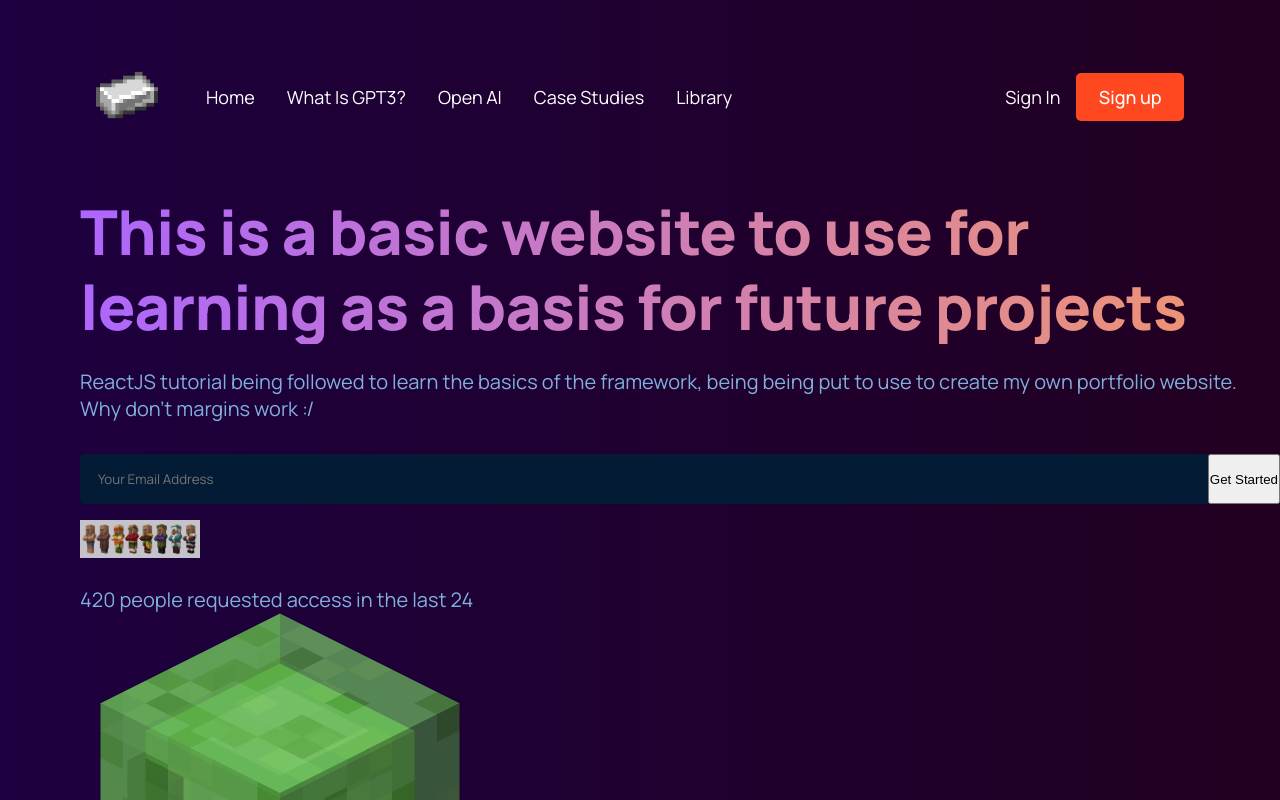
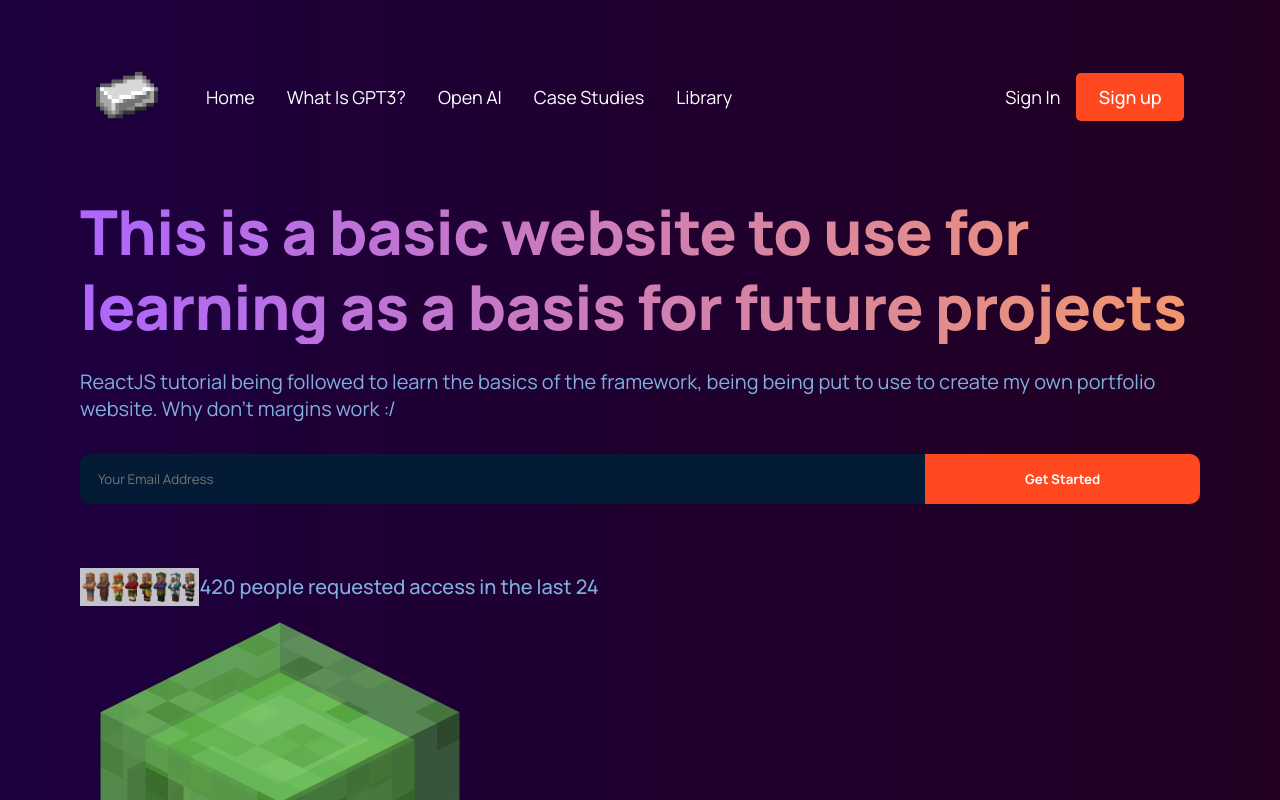
Before and after one commit to DRusetsk/React-1, a React (Create React App) app: page / in a window 1280 px wide. Shown: the top 800 px of the page. Built offline with nearby package versions, Linux system fonts and the light colour scheme.

Commit message:
Update header.css

```diff
--- a/src/containers/header/header.css
+++ b/src/containers/header/header.css
@@ -10,6 +10,7 @@
     align-items: flex-start;
     flex-direction: column;
     margin-left: 5rem;
+    margin-right: 5rem;
 }
 
 .gpt3__header-content h1{
@@ -44,16 +45,52 @@
     color: #fff;
 
     background:var(--color-footer);
-    border-radius: 5px 0 0 5px;
+    border-top-left-radius: 10px;
+    border-bottom-left-radius: 10px;
     font-family: var(--font-family);
     font-size: 20x;
     line-height: 27px;
     color: #3d6184;
 }
 
+.gpt3__header-content_input button{
+    flex: 0.6;
+    width: 100%;
+    min-height: 50px;
+    background: #ff4820;
+    border: none;
+    border-top-right-radius: 10px;
+    border-bottom-right-radius: 10px;
+    font-family: var(--font-family);
+    font-weight: bold;
+    font-size: 20x;
+    line-height: 27px;
+    color: #fff;
+    cursor: pointer;
+    outline: none;
+    padding: 0 1rem;
+}
+
+
+.gpt3__header-content__people{
+    width: 100%;
+    display: flex;
+    justify-content: flex-start;
+    align-items: center;
+    margin-top: 2rem;
+}
 
 .gpt3__header-content__people img{
-    width: 10%;
+    height: 38px;
+}
+
+.gpt3__header-content__people p{
+    margin: 1rem 0 1rem 0;
+    font-family: var(--font-family);
+    font-weight: 500;
+    font-size: 12;
+    line-height: 38px;
+    text-align: center;
 }
 
 .gpt3__header-image img{
```
